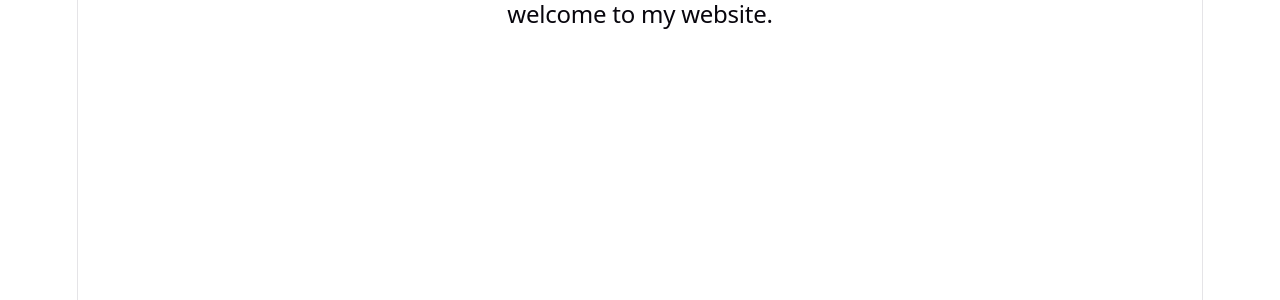
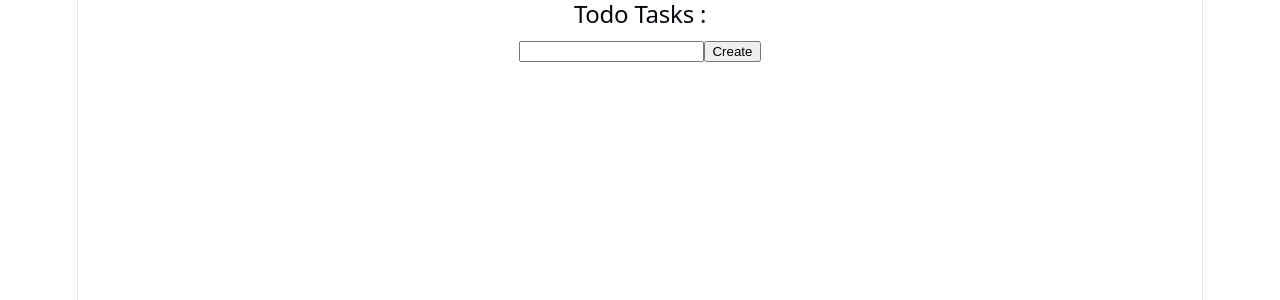
Before and after one commit to sahiba2503/myTodo, a React (Vite) app: page / in a window 1280 px wide. Shown: the top 300 px of the page. Built offline with nearby package versions, Linux system fonts and the light colour scheme.

Commit message:
add task create section

```diff
--- a/src/App.jsx
+++ b/src/App.jsx
@@ -1,10 +1,29 @@
-import React from 'react'
 
+import { useState } from 'react'
 const App = () => {
+  const[todo, setTodo]= useState("");
+  const[task,setTask]=useState([]);
+  function handleSubmit(e){
+e.preventDefault();
+setTask([...task,todo]);
+setTodo("");
+  }
   return (
+
     <div>
-
-     <h2> welcome to my website.</h2>
+      <h2>Todo Tasks : {todo}</h2>
+      <form onSubmit={handleSubmit}>
+        <input type="text"
+        value={todo}
+        onChange={(e)=>setTodo(e.target.value)} />
+        <button type = "submit" >Create</button>
+      </form>
+ <ul>
+  {task.map((name, index)=>(
+    <li key={index}>{name}</li>
+  ))
+}
+ </ul>
     </div>
   )
 }
```
